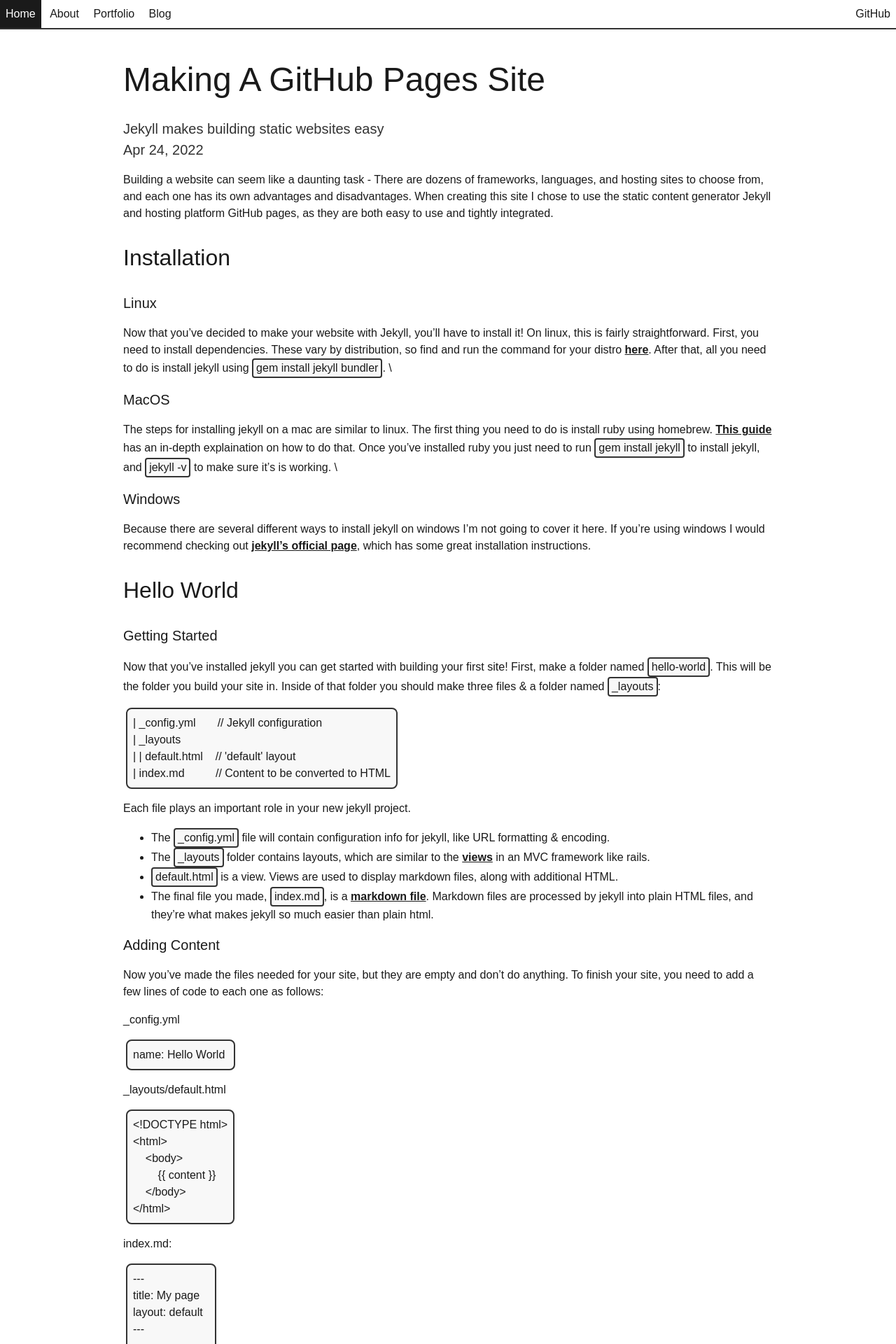
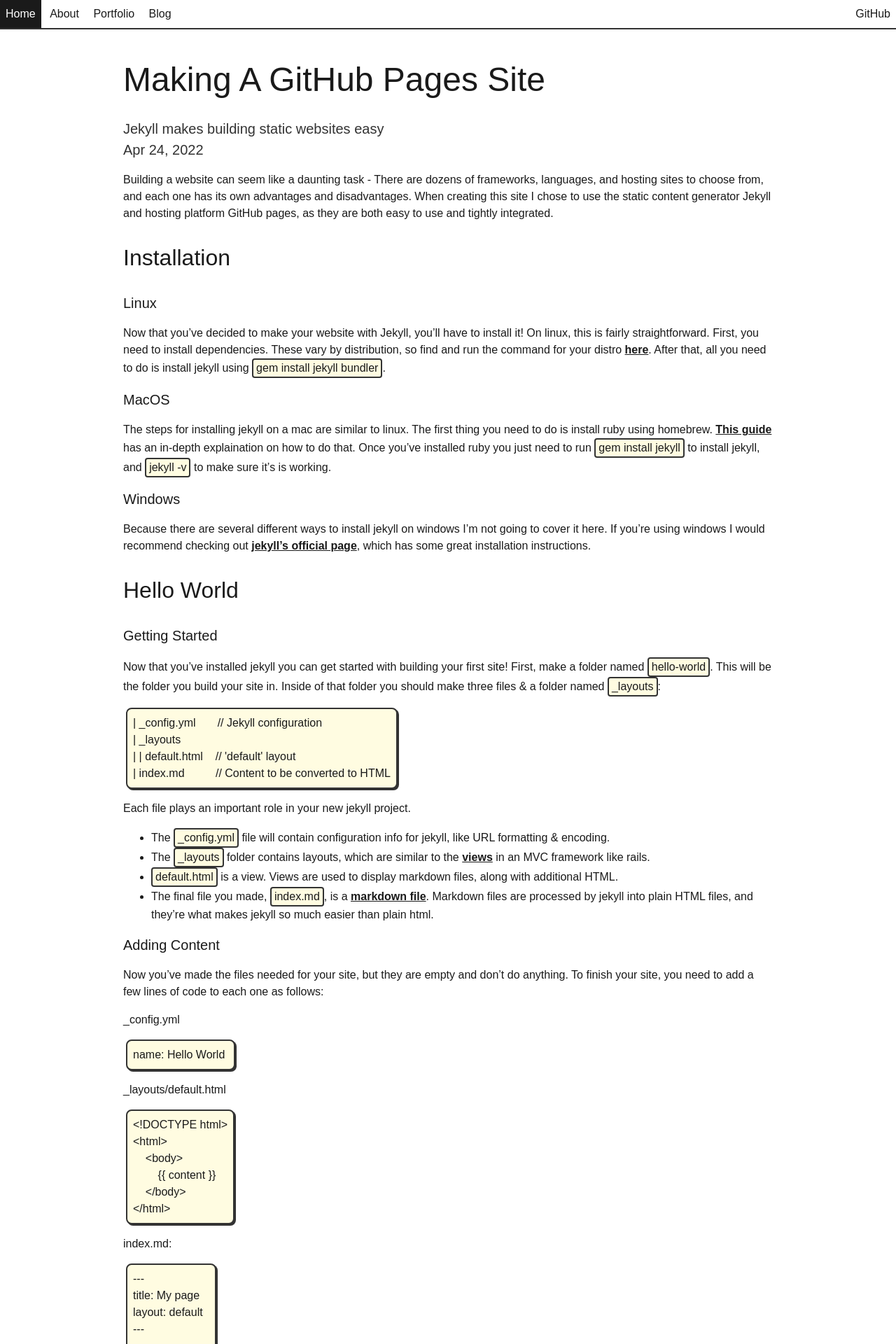
Before and after one commit to owen-laney/owen-laney.github.io, a Jekyll site: the page built from _posts/2022-4-24-jekyll-website.md, in a window 1280 px wide. Shown: the top 1920 px of the page at 70% size. Built offline with Jekyll 4.4.1, drawn with Linux system fonts in a browser that asks for light colours.

Commit message:
fix: removed unnecessary backslashes

```diff
--- a/_posts/2022-4-24-jekyll-website.md
+++ b/_posts/2022-4-24-jekyll-website.md
@@ -10,10 +10,10 @@
 ## Installation
 ### Linux
 Now that you've decided to make your website with Jekyll, you'll have to install it! On linux, this is fairly straightforward. First, you need to install dependencies. These vary by distribution, so find and run the command for your distro [here](https://jekyllrb.com/docs/installation/other-linux/). After that, all you need to do is install jekyll using `gem install jekyll bundler`.
-\
+
 ### MacOS
 The steps for installing jekyll on a mac are similar to linux. The first thing you need to do is install ruby using homebrew. [This guide](https://www.moncefbelyamani.com/how-to-install-xcode-homebrew-git-rvm-ruby-on-mac/) has an in-depth explaination on how to do that. Once you've installed ruby you just need to run `gem install jekyll` to install jekyll, and `jekyll -v` to make sure it's is working.
-\
+
 ### Windows
 Because there are several different ways to install jekyll on windows I'm not going to cover it here. If you're using windows I would recommend checking out [jekyll's official page](https://jekyllrb.com/docs/installation/windows/), which has some great installation instructions.
 
--- a/assets/css/main.scss
+++ b/assets/css/main.scss
@@ -13,7 +13,7 @@
 $accentActive: #ddbf38;
 $hoverpos: -4px;
 $active: #ececec;
-$code: #f8f8f8;
+$code: #fffce1;
 $shadow-color: $text-secondary;
 
 $font-size: default;
@@ -86,12 +86,12 @@
 }
 
 code {
-    background: $bg;
     display: inline-block;
     padding: 0.5em;
     border: $border;
     background: $code;
     border-radius: $rad;
+    box-shadow: $shadow;
 }
 
 .language-plaintext {
@@ -99,6 +99,7 @@
     padding-top: 0;
     padding-bottom: 0;
     border-radius: $small-rad;
+    box-shadow: none;
 }
 
 /* UI element styles (navbar, header, cards, etc.) */
```
